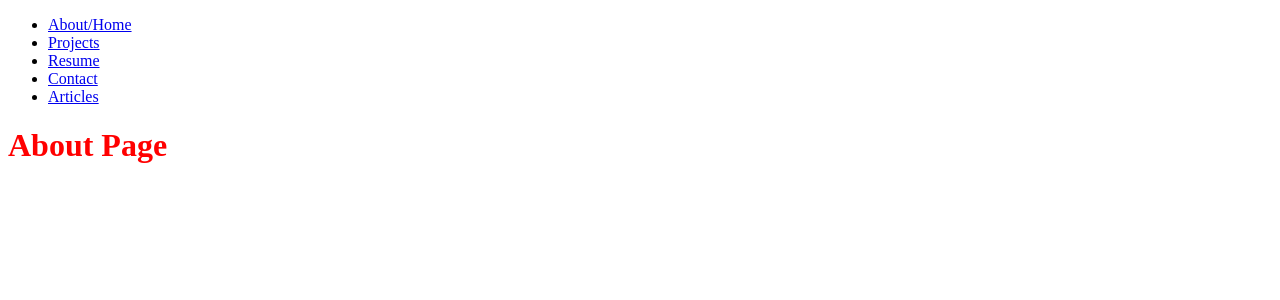
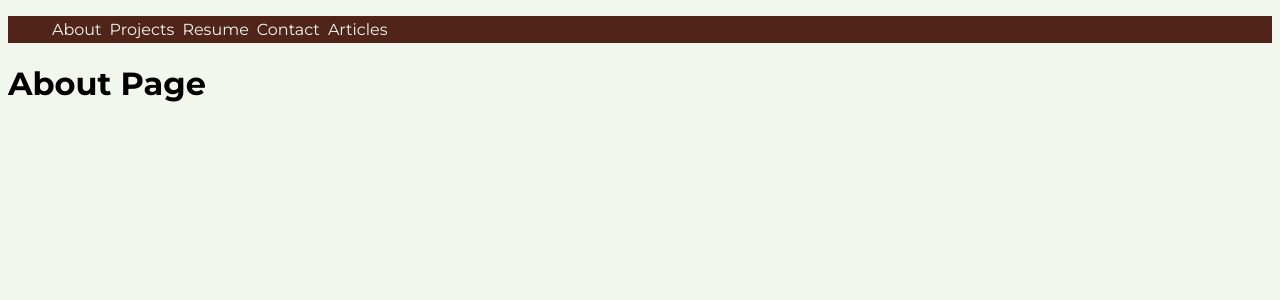
Before and after one commit to emersonlebleu/Resume_Website, a Django app: page /about/ in a window 1280 px wide. Shown: the top 300 px of the page. Run offline with Django 4.2, Linux system fonts and the light colour scheme.

Commit message:
Add basic nav style for readability during dev.

```diff
--- a/src/Resume_Website/static/base_nav.css
+++ b/src/Resume_Website/static/base_nav.css
@@ -1,3 +1,25 @@
-h1{
-    color: red;
+body{
+    background-color: #F1F7ED;
+    font-family: 'Montserrat', sans-serif;
 }
+
+#main-nav{
+    background-color: #502419;
+    color: #F1F7ED;
+}
+
+#ul-nav{
+    list-style-type: none;
+    display: flex;
+    flex-direction: row;
+    justify-content:flex-start;
+}
+
+.nav-li{
+    margin: 4px;
+}
+
+.nav-a{
+    text-decoration: none;
+    color: inherit;
+}
--- a/src/Resume_Website/templates/base.html
+++ b/src/Resume_Website/templates/base.html
@@ -5,7 +5,9 @@
     <meta charset="UTF-8">
     <meta http-equiv="X-UA-Compatible" content="IE=edge">
     <meta name="viewport" content="width=device-width, initial-scale=1.0">
-
+    <link rel="preconnect" href="https://fonts.googleapis.com">
+    <link rel="preconnect" href="https://fonts.gstatic.com" crossorigin>
+    <link href="https://fonts.googleapis.com/css2?family=Montserrat:ital,wght@0,300;0,400;0,700;1,400;1,700&family=Roboto&display=swap" rel="stylesheet">
     {% load static %}
     <link rel="stylesheet" href="{% static 'base_nav.css' %}">
 
@@ -14,12 +16,12 @@
 <body>
     {% block nav %}
     <nav id="main-nav">
-        <ul>
-            <li><a href="/about">About/Home</a></li>
-            <li><a href="/projects">Projects</a></li>
-            <li><a href="/resume">Resume</a></li>
-            <li><a href="/contact">Contact</a></li>
-            <li><a href="/articles">Articles</a></li>
+        <ul id="ul-nav">
+            <li class="nav-li"><a href="/about" class="nav-a">About</a></li>
+            <li class="nav-li"><a href="/projects" class="nav-a">Projects</a></li>
+            <li class="nav-li"><a href="/resume" class="nav-a">Resume</a></li>
+            <li class="nav-li"><a href="/contact" class="nav-a">Contact</a></li>
+            <li class="nav-li"><a href="/articles" class="nav-a">Articles</a></li>
         </ul>
     </nav>
     {% endblock %}
```
